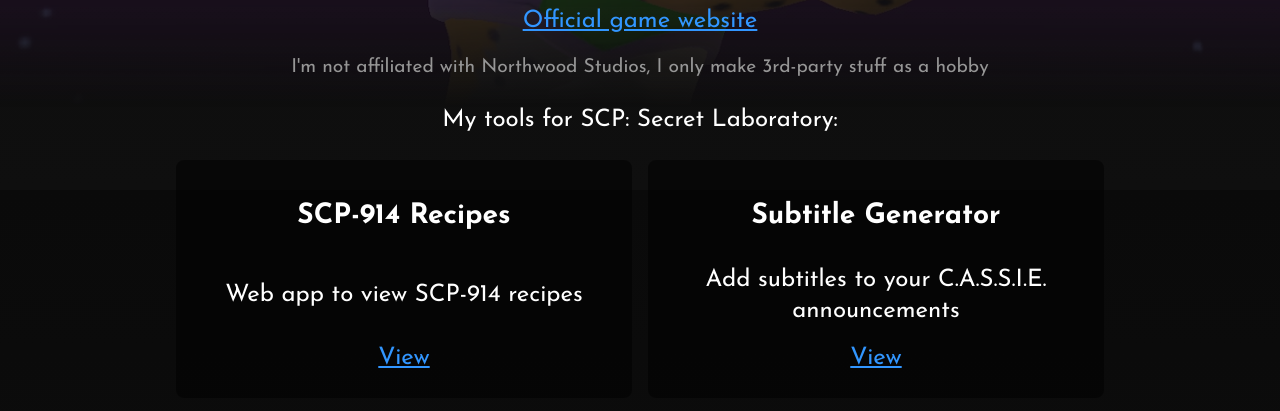
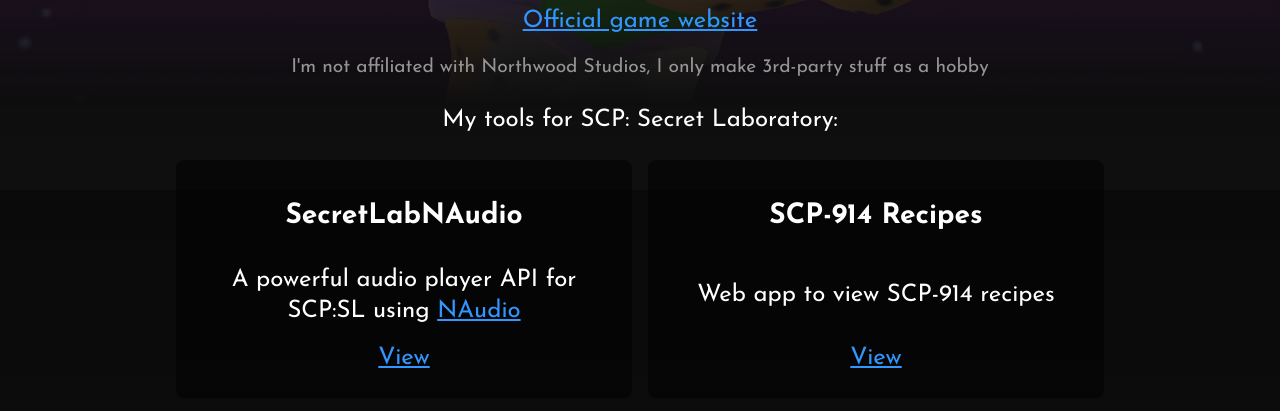
Before and after one commit to Axwabo/axwabo.github.io, a plain HTML site: page index.html in a window 1280 px wide. Shown: the part 610-1021 px from the top of the page. Drawn offline with Linux system fonts and the light colour scheme.

Commit message:
add SecretLabNAudio

```diff
--- a/index.html
+++ b/index.html
@@ -23,6 +23,11 @@
         <p class="gray">I'm not affiliated with Northwood Studios, I only make 3rd-party stuff as a hobby</p>
         <p>My tools for SCP: Secret Laboratory:</p>
         <div id="toolsGrid">
+            <div class="card">
+                <h3>SecretLabNAudio</h3>
+                <p>A powerful audio player API for SCP:SL using <a href="https://github.com/naudio/NAudio" target="Audio and MIDI library for .NET">NAudio</a></p>
+                <a href="https://github.com/Axwabo/SecretLabNAudio" target="SecretLabNAudio" class="hover-background">View</a>
+            </div>
             <div class="card">
                 <h3>SCP-914 Recipes</h3>
                 <p>Web app to view SCP-914 recipes</p>
```
